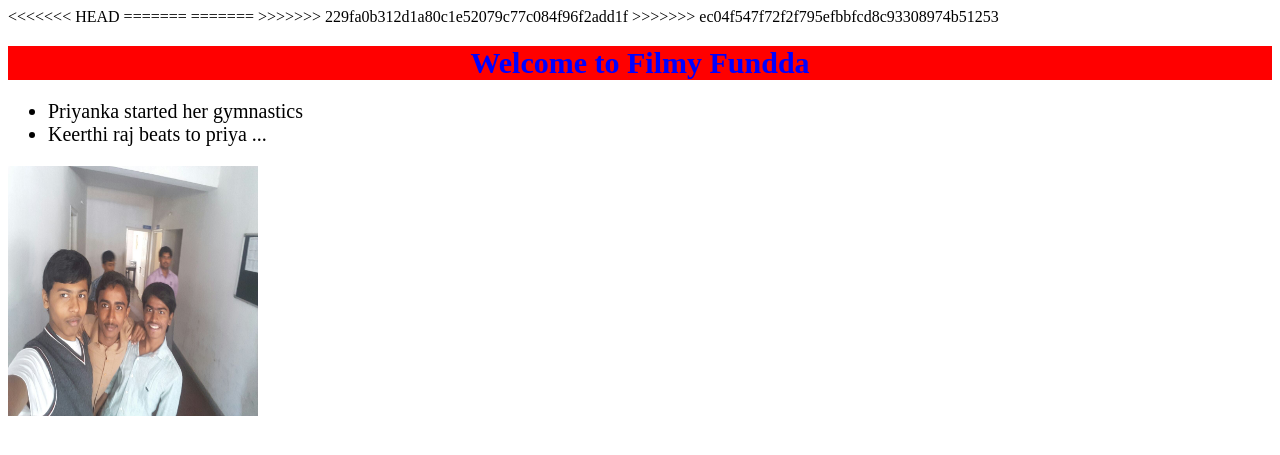
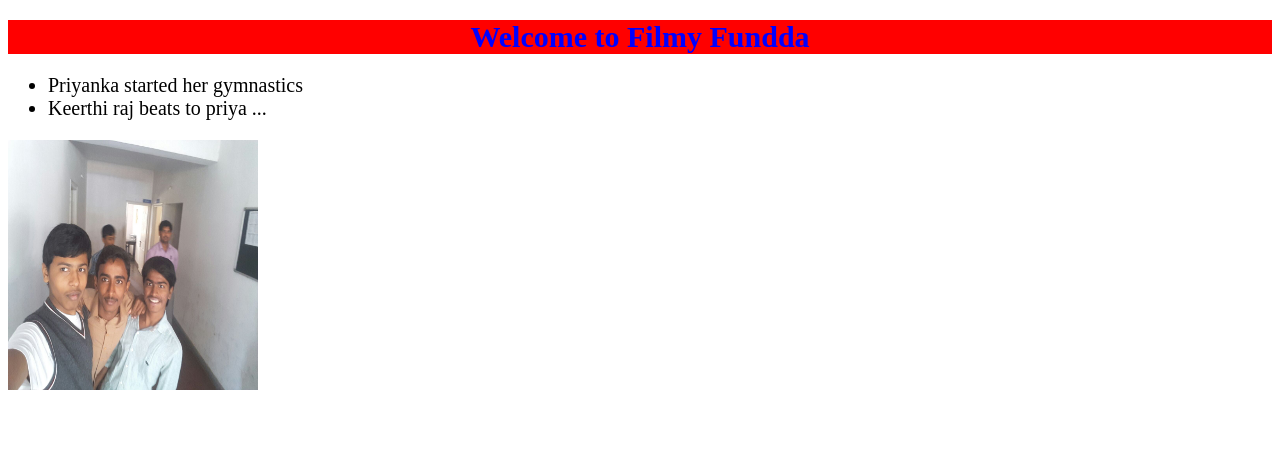
Before and after one commit to keerthiraj9131/newsportal, a Django app: page /film/ in a window 1280 px wide. Shown: the top 455 px of the page. Run offline with Django 3.2, Linux system fonts and the light colour scheme.

Commit message:
Update profile.html

```diff
--- a/newsportal/templates/profile.html
+++ b/newsportal/templates/profile.html
@@ -1,12 +1,5 @@
 <!DOCTYPE html>
 {% load static %}
-
-<<<<<<< HEAD
-=======
-=======
-{% load static %}
->>>>>>> 229fa0b312d1a80c1e52079c77c084f96f2add1f
->>>>>>> ec04f547f72f2f795efbbfcd8c93308974b51253
 <html lang="en">
 <head>
     <meta charset="UTF-8">
```
